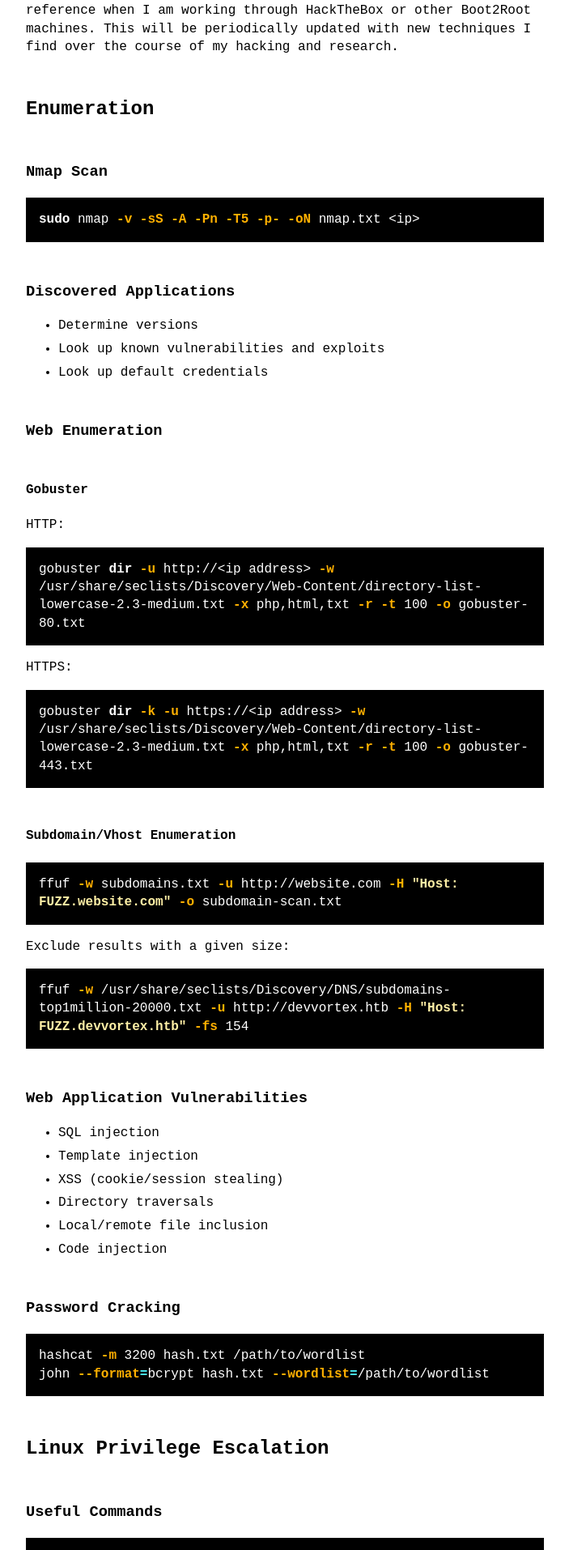
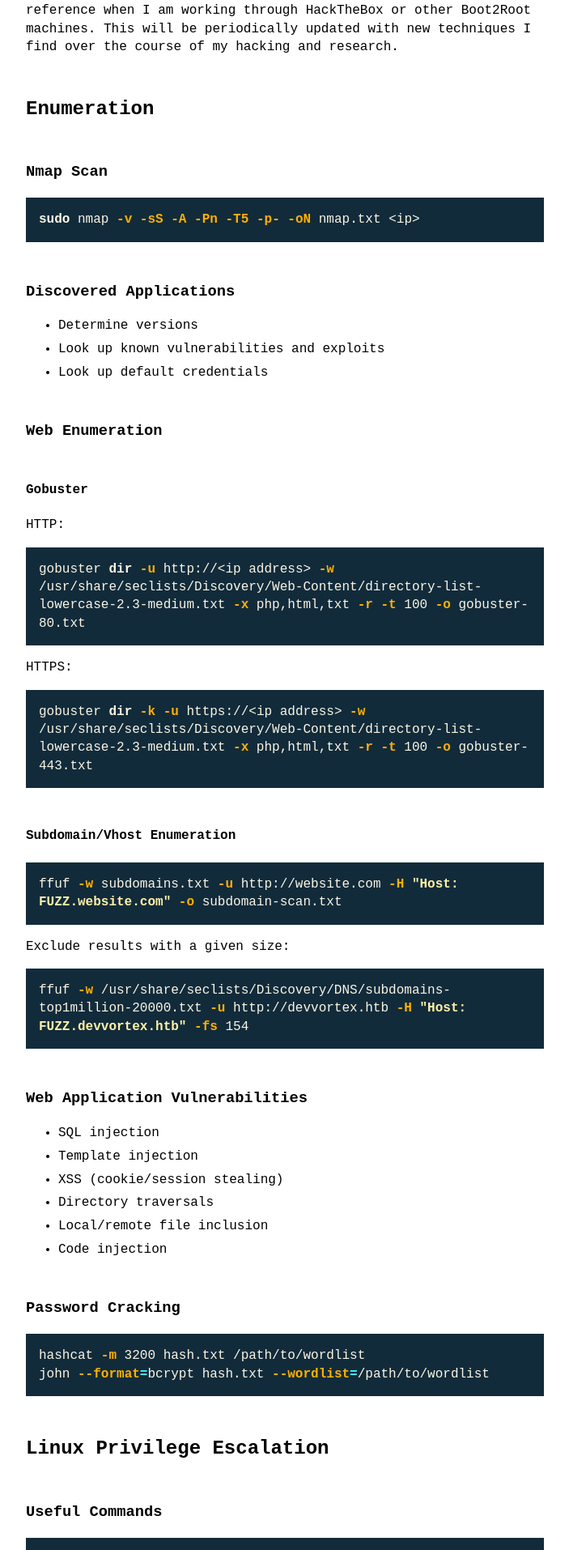
Before and after one commit to murdoch3/murdoch3.github.io, a Jekyll site: the page built from _posts/2024-07-14-HTB-Methodology.md, in a window 1280 px wide. Shown: the part 856-2770 px from the top of the page at 81% size, without its empty margins (288-991 px from the left). Built offline with Jekyll 4.4.1, drawn with Linux system fonts in a browser that asks for light colours.

Commit message:
Changing 'code' css

```diff
--- a/_sass/no-style-please.scss
+++ b/_sass/no-style-please.scss
@@ -68,8 +68,10 @@ table, th, td {
 }
 
 code {
-  color: white;
-  background: black;
+  //color: white;
+  //background: black;
+  color: #faf6e4;
+  background-color: #122b3b;
 }
 
 div.highlighter-rouge code {
```
